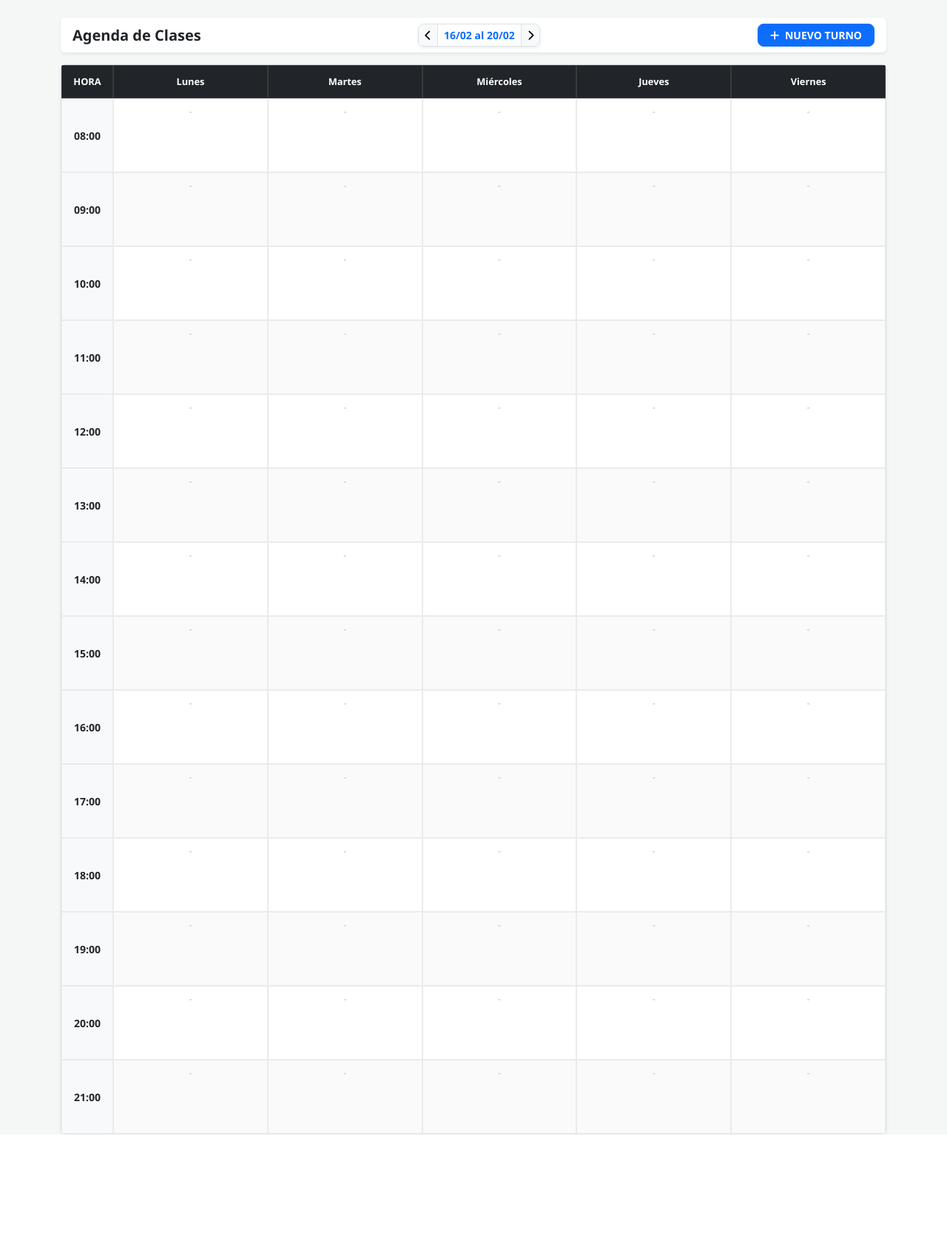
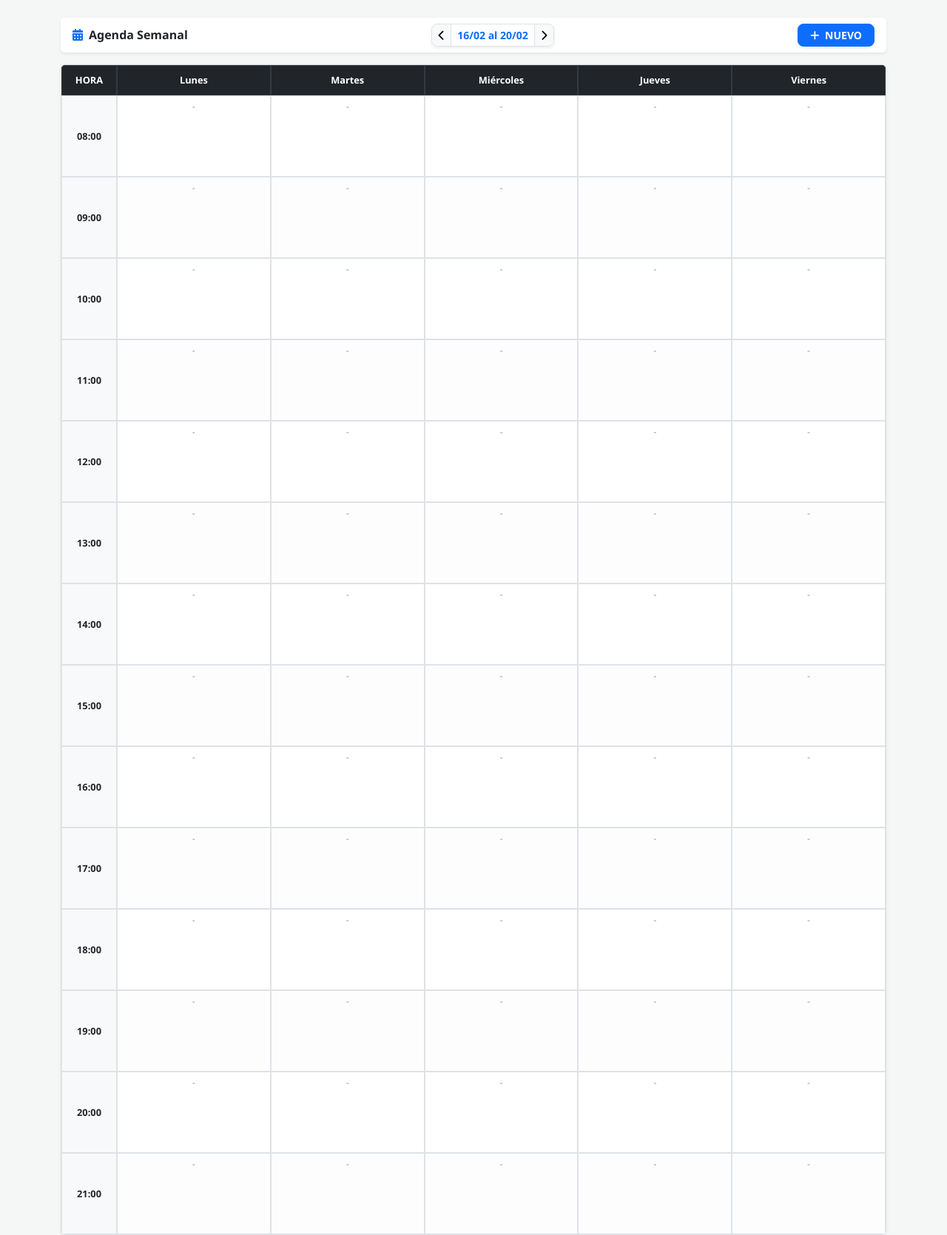
Before and after one commit to Pastormerlo/pilates-sistema, a Flask app: page /agenda in a window 1280 px wide. Shown: the part 56-1726 px from the top of the page at 74% size. Before the commit the page ends 1590 px from the top, so only its background shows below. Run offline with Flask 3, Linux system fonts and the light colour scheme; the visitor is signed in with stand-in values (Sample User, id 1); data that the repository does not hold is empty; some libraries are stand-ins or nearby versions.

Commit message:
Add files via upload

```diff
--- a/templates/agenda.html
+++ b/templates/agenda.html
@@ -1,100 +1,96 @@
 {% extends 'layout.html' %}
 {% block content %}
 <style>
-    /* --- OPTIMIZACIÓN VISTA PC (GRILLA) --- */
+    /* --- VISTA PC --- */
     @media (min-width: 768px) {
         .table-agenda {
             table-layout: fixed;
             width: 100%;
             border-collapse: separate;
             border-spacing: 0;
-            border: 1px solid #dee2e6;
             display: table;
         }
         .table-agenda th {
             background-color: #212529 !important;
             color: white;
             text-align: center;
-            padding: 12px 5px;
+            padding: 10px;
             font-size: 0.8rem;
-            border: 1px solid #373b3e;
+            border: 1px solid #343a40;
         }
         .table-agenda td {
-            border: 1px solid #ebebeb;
-            height: 100px; /* Altura fija para que sea una grilla real */
+            border: 1px solid #dee2e6;
+            height: 110px;
             vertical-align: top;
             padding: 0 !important;
         }
         .col-hora {
-            width: 70px;
+            width: 75px;
             background-color: #f8f9fa !important;
             font-weight: bold;
             text-align: center;
             vertical-align: middle !important;
+            font-size: 0.8rem;
         }
-        /* Efecto Cebra para no marearse */
-        tr:nth-child(even) td:not(.col-hora) { background-color: #fafafa; }
-
+        tr:nth-child(even) td:not(.col-hora) { background-color: #fdfdfd; }
         .vista-celu { display: none; }
     }
 
-    /* --- OPTIMIZACIÓN VISTA CELULAR (LISTA) --- */
+    /* --- VISTA CELULAR --- */
     @media (max-width: 767px) {
         .table-agenda { display: none; }
         .vista-celu { display: block; }
-        .dia-card { margin-bottom: 20px; border-radius: 10px; overflow: hidden; border: 1px solid #dee2e6; box-shadow: 0 2px 4px rgba(0,0,0,0.05); }
-        .dia-header { background: #0d6efd; color: white; padding: 12px; font-weight: bold; text-align: center; font-size: 1.1rem; }
-        .hora-row { display: flex; padding: 12px; border-bottom: 1px solid #eee; background: white; }
-        .hora-label { width: 60px; font-weight: bold; color: #495057; }
+        .dia-card { margin-bottom: 20px; border-radius: 10px; overflow: hidden; border: 1px solid #dee2e6; box-shadow: 0 2px 5px rgba(0,0,0,0.05); }
+        .dia-header { background: #212529; color: white; padding: 12px; font-weight: bold; text-align: center; }
+        .hora-row { display: flex; padding: 12px; border-bottom: 1px solid #eee; background: white; align-items: flex-start; }
+        .hora-label { width: 60px; font-weight: bold; color: #495057; padding-top: 5px; }
     }
 
-    /* --- ESTILOS DE CHIPS Y DESPLEGABLES --- */
+    /* CHIPS Y DETALLES */
     details { width: 100%; height: 100%; }
     summary {
         list-style: none;
-        padding: 8px 4px;
+        padding: 6px;
         cursor: pointer;
         text-align: center;
         font-weight: bold;
-        font-size: 0.75rem;
+        font-size: 0.7rem;
     }
     summary::-webkit-details-marker { display: none; }
 
     .alumno-chip {
         font-size: 0.75rem;
-        padding: 4px 8px;
-        margin: 2px 4px;
-        background: #ffffff;
-        border: 1px solid #dee2e6;
+        padding: 5px 8px;
+        margin: 2px 5px;
+        background: #fff;
+        border: 1px solid #ddd;
         border-left: 3px solid #0d6efd;
-        border-radius: 3px;
+        border-radius: 4px;
         display: flex;
         justify-content: space-between;
         align-items: center;
-        box-shadow: 1px 1px 2px rgba(0,0,0,0.02);
     }
 
-    /* Colores por estado de cupo */
-    .cupo-vacio { color: #ced4da; }
+    .cupo-vacio { color: #adb5bd; }
     .cupo-medio { color: #0d6efd; background: #e7f1ff; }
-    .cupo-lleno { color: #ffffff; background: #198754; }
+    .cupo-lleno { color: #fff; background: #198754; }
 </style>
 
 <div class="card border-0 shadow-sm mb-3">
     <div class="card-body p-2 px-3 d-flex justify-content-between align-items-center">
-        <h5 class="fw-bold mb-0 text-dark d-none d-md-block">Agenda de Clases</h5>
+        <h6 class="fw-bold mb-0 text-dark d-none d-md-block"><i class="fas fa-calendar-alt me-2 text-primary"></i>Agenda Semanal</h6>
         <div class="btn-group shadow-sm">
             <a href="/agenda?fecha={{ (inicio - timedelta(days=7)).strftime('%Y-%m-%d') }}" class="btn btn-light btn-sm border"><i class="fas fa-chevron-left"></i></a>
-            <span class="btn btn-white btn-sm border fw-bold text-primary">{{ inicio.strftime('%d/%m') }} al {{ fin.strftime('%d/%m') }}</span>
+            <span class="btn btn-white btn-sm border fw-bold text-primary small">{{ inicio.strftime('%d/%m') }} al {{ fin.strftime('%d/%m') }}</span>
             <a href="/agenda?fecha={{ (inicio + timedelta(days=7)).strftime('%Y-%m-%d') }}" class="btn btn-light btn-sm border"><i class="fas fa-chevron-right"></i></a>
         </div>
-        <button class="btn btn-primary btn-sm px-3 fw-bold" data-bs-toggle="modal" data-bs-target="#modalTurno">
-            <i class="fas fa-plus me-1"></i> NUEVO TURNO
+        <button class="btn btn-primary btn-sm px-3 fw-bold shadow-sm" data-bs-toggle="modal" data-bs-target="#modalTurno">
+            <i class="fas fa-plus me-1"></i> NUEVO
         </button>
     </div>
 </div>
 
-<div class="table-responsive d-none d-md-block shadow-sm rounded">
+<div class="table-responsive d-none d-md-block shadow-sm rounded border">
     <table class="table table-agenda mb-0 bg-white">
         <thead>
             <tr>
@@ -110,16 +106,15 @@
                     <td class="drop-zone" data-dia="{{ dia }}" data-hora="{{ h }}">
                         {% set alumnos_turno = [] %}
                         {% for t in turnos %}{% if t.dia_semana == dia and (t.hora.strftime('%H:%M') if t.hora.strftime else t.hora) == h %}{% set _ = alumnos_turno.append(t) %}{% endif %}{% endfor %}
-
                         {% set cant = alumnos_turno|length %}
                         <details {% if cant > 0 %}open{% endif %}>
                             <summary class="{% if cant >= 6 %}cupo-lleno{% elif cant > 0 %}cupo-medio{% else %}cupo-vacio{% endif %}">
-                                {% if cant >= 6 %}LLENO{% elif cant > 0 %}{{ cant }} / 6{% else %}-{% endif %}
+                                {% if cant >= 6 %}LLENO{% elif cant > 0 %}{{ cant }}/6{% else %}-{% endif %}
                             </summary>
-                            <div class="lista-alumnos">
+                            <div class="p-1">
                                 {% for t in alumnos_turno %}
                                 <div class="alumno-chip draggable" draggable="true" data-id="{{ t.id }}">
-                                    <span class="text-truncate" title="{{ t.apellido }}">{{ t.apellido }}</span>
+                                    <span class="text-truncate">{{ t.apellido }}</span>
                                     <a href="/eliminar_turno/{{ t.id }}?fecha_ref={{ inicio.strftime('%Y-%m-%d') }}" class="text-danger ms-1" style="text-decoration:none;">×</a>
                                 </div>
                                 {% endfor %}
@@ -140,7 +135,6 @@
         {% for h in horarios %}
             {% set alumnos_turno = [] %}
             {% for t in turnos %}{% if t.dia_semana == dia and (t.hora.strftime('%H:%M') if t.hora.strftime else t.hora) == h %}{% set _ = alumnos_turno.append(t) %}{% endif %}{% endfor %}
-
             {% if alumnos_turno|length > 0 %}
             <div class="hora-row">
                 <div class="hora-label">{{ h }}</div>
@@ -165,7 +159,7 @@
         <div class="modal-content border-0">
             <form action="/agregar_turno" method="POST">
                 <input type="hidden" name="fecha_inicio" value="{{ inicio.strftime('%Y-%m-%d') }}">
-                <div class="modal-header bg-dark text-white py-2">
+                <div class="modal-header bg-primary text-white py-2">
                     <h6 class="modal-title fw-bold">Asignar Turno</h6>
                     <button type="button" class="btn-close btn-close-white" data-bs-dismiss="modal"></button>
                 </div>
```
